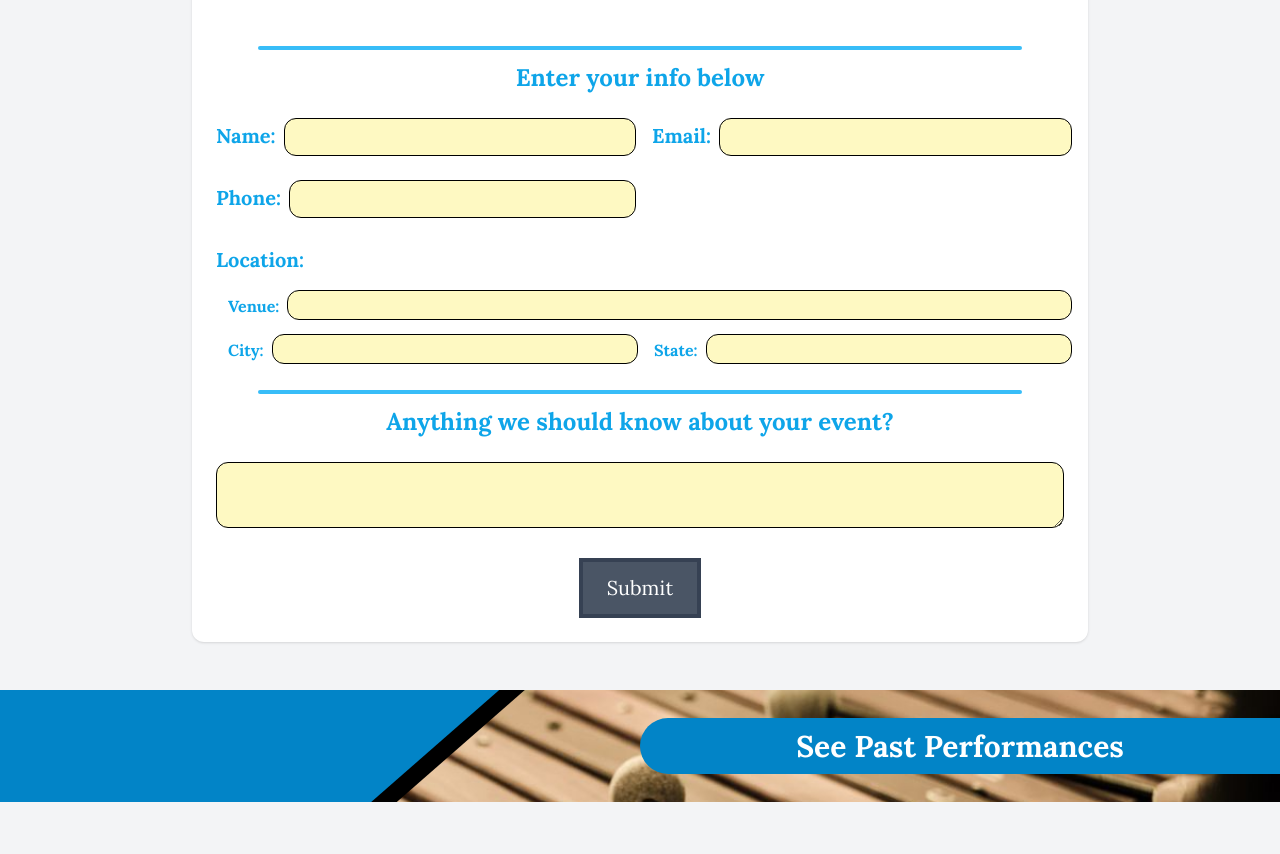
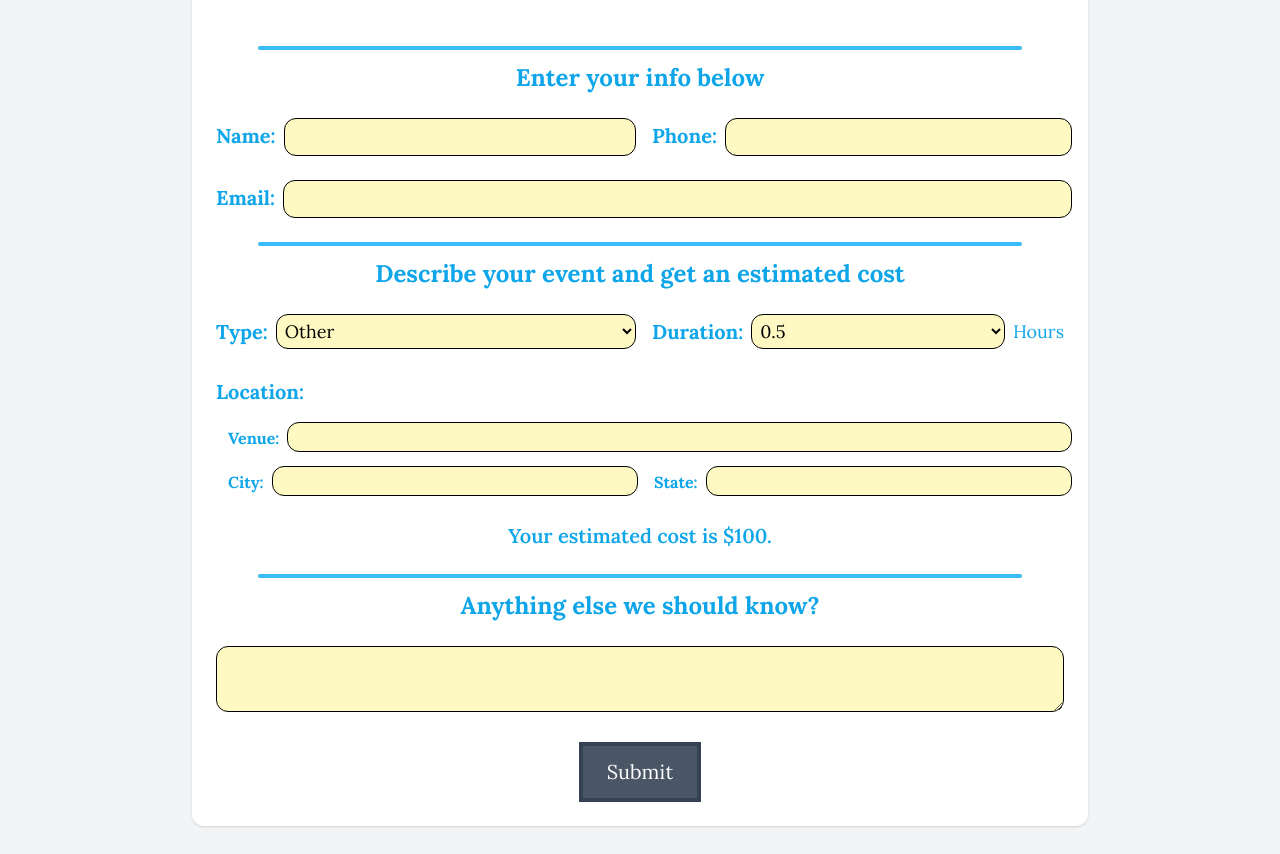
Before and after one commit to AlexHuynh35/KolintangWebsite, a Next.js app in the folder frontend/: page /book in a window 1280 px wide. Shown: the part 1100-1954 px from the top of the page. Built offline with nearby package versions, Linux system fonts and the light colour scheme.

Commit message:
feat: event type and length

```diff
--- a/frontend/src/components/form.tsx
+++ b/frontend/src/components/form.tsx
@@ -6,6 +6,7 @@ import { formatDate } from "@/utils/formatDate";
 import { checkDate, submitForm } from "@/utils/api";
 import { validateEmail, validatePhone } from "@/utils/validation";
 import Image from "next/image";
+import { allDurations, allEventTypes, defaultRate, EventType } from "@/data/request";
 
 export interface BookingRequest {
   name: string
@@ -15,6 +16,8 @@ export interface BookingRequest {
   venue: string
   city: string
   state: string
+  type: EventType
+  length: number
   message: string
 }
 
@@ -51,6 +54,8 @@ export default function Form() {
     venue: "",
     city: "",
     state: "",
+    type: "Other",
+    length: 0.5,
     message: ""
   })
   const [formLoading, setFormLoading] = useState<boolean>(false);
@@ -79,11 +84,11 @@ export default function Form() {
     });
   }
 
-  function handleChange(e: React.ChangeEvent<HTMLInputElement | HTMLTextAreaElement>) {
+  function handleChange(e: React.ChangeEvent<HTMLInputElement | HTMLTextAreaElement | HTMLSelectElement>) {
     const { name, value } = e.target
     setFormData(prev => ({
       ...prev,
-      [name]: value
+      [name]: name === "length" ? Number(value) : name === "type" ? (value as EventType) : value,
     }))
   }
 
@@ -250,6 +255,36 @@ export default function Form() {
                 </div>
               </div>
               <div className="flex flex-row">
+                <strong className="text-xl text-accent-medium py-1">Phone: </strong>
+                <div className="w-full flex flex-col">
+                  <input
+                    type="tel"
+                    name="phone"
+                    required
+                    value={formData.phone}
+                    onChange={handleChange}
+                    onBlur={() => {
+                      if (!validatePhone(formData.phone)) {
+                        setBookingError(prev => ({
+                          ...prev,
+                          phone: "Enter a valid phone number"
+                        }));
+                      }
+                      else {
+                        setBookingError(prev => ({
+                          ...prev,
+                          phone: null
+                        }));
+                      }
+                    }}
+                    className="w-full h-fit text-lg text-black border border-black bg-yellow-100 rounded-xl ml-2 p-1"
+                  ></input>
+                  {bookingError.phone && (
+                    <h1 className="text-md text-red-500 ml-2 p-1">{bookingError.phone}</h1>
+                  )}
+                </div>
+              </div>
+              <div className="flex flex-row md:col-span-2">
                 <strong className="text-xl text-accent-medium py-1">Email: </strong>
                 <div className="w-full flex flex-col">
                   <input
@@ -279,36 +314,50 @@ export default function Form() {
                   )}
                 </div>
               </div>
+            </div>
+
+            <div className="w-full flex justify-center pb-3">
+              <div className="w-9/10 h-1 bg-accent-light rounded" />
+            </div>
+
+            <h1 className="text-2xl text-accent-medium font-bold pb-6">Describe your event and get an estimated cost</h1>
+
+            <div className="w-full grid gap-6 grid-cols-1 md:grid-cols-2 pb-6">
               <div className="flex flex-row">
-                <strong className="text-xl text-accent-medium py-1">Phone: </strong>
+                <strong className="text-xl text-accent-medium py-1">Type: </strong>
                 <div className="w-full flex flex-col">
-                  <input
-                    type="tel"
-                    name="phone"
+                  <select
+                    name="type"
                     required
-                    value={formData.phone}
+                    value={formData.type}
                     onChange={handleChange}
-                    onBlur={() => {
-                      if (!validatePhone(formData.phone)) {
-                        setBookingError(prev => ({
-                          ...prev,
-                          phone: "Enter a valid phone number"
-                        }));
-                      }
-                      else {
-                        setBookingError(prev => ({
-                          ...prev,
-                          phone: null
-                        }));
-                      }
-                    }}
                     className="w-full h-fit text-lg text-black border border-black bg-yellow-100 rounded-xl ml-2 p-1"
-                  ></input>
-                  {bookingError.phone && (
-                    <h1 className="text-md text-red-500 ml-2 p-1">{bookingError.phone}</h1>
-                  )}
+                  >
+                    {allEventTypes.map((type) => (
+                      <option key={type.value} value={type.value}>{type.value}</option>
+                    ))}
+                  </select>
                 </div>
               </div>
+
+              <div className="flex flex-row">
+                <strong className="text-xl text-accent-medium py-1">Duration: </strong>
+                <div className="w-full flex flex-col">
+                  <select
+                    name="length"
+                    required
+                    value={formData.length}
+                    onChange={handleChange}
+                    className="w-full h-fit text-lg text-black border border-black bg-yellow-100 rounded-xl ml-2 p-1"
+                  >
+                    {allDurations.map((type) => (
+                      <option key={type} value={type}>{type}</option>
+                    ))}
+                  </select>
+                </div>
+                <p className="text-lg text-accent-medium ml-4 py-1"> {formData.length === 1 ? "Hour" : "Hours"}</p>
+              </div>
+
               <div className="flex flex-col md:col-span-2">
                 <strong className="text-xl text-accent-medium py-1">Location: </strong>
                 <div className="flex flex-col gap-3 mt-3 ml-3">
@@ -402,13 +451,17 @@ export default function Form() {
                   </div>
                 </div>
               </div>
+
+              <div className="flex justify-center md:col-span-2">
+                <h1 className="text-xl text-accent-medium font-semibold">Your estimated cost is ${formData.length * (allEventTypes.find((type) => type.value === formData.type) ?? { value: "Other", cost: defaultRate }).cost}.</h1>
+              </div>
             </div>
 
             <div className="w-full flex justify-center pb-3">
               <div className="w-9/10 h-1 bg-accent-light rounded" />
             </div>
 
-            <h1 className="text-2xl text-accent-medium font-bold pb-6">Anything we should know about your event?</h1>
+            <h1 className="text-2xl text-accent-medium font-bold pb-6">Anything else we should know?</h1>
 
             <div className="w-full pb-6">
               <textarea
--- a/frontend/src/components/request_card.tsx
+++ b/frontend/src/components/request_card.tsx
@@ -82,6 +82,8 @@ export default function RequestCard({ request }: RequestCardProps) {
           <p className="text-gray-800"><strong>Phone:</strong> {request.phone}</p>
           <p className="text-gray-800"><strong>Date:</strong> {formatDateString(request.date)}</p>
           <p className="text-gray-800"><strong>Location:</strong> {request.venue + ", " + request.city + ", " + request.state}</p>
+          <p className="text-gray-800"><strong>Event Type:</strong> {request.type}</p>
+          <p className="text-gray-800"><strong>Event Duration:</strong> {request.length + (request.length === 1 ? " Hour" : " Hours")}</p>
           <p className="md:col-span-2 text-gray-800"><strong>Message:</strong> {request.message}</p>
         </div>
       )}
--- a/frontend/src/data/request.ts
+++ b/frontend/src/data/request.ts
@@ -1,6 +1,19 @@
 import { formatDate } from "@/utils/formatDate";
 
 export type Status = "pending" | "confirmed" | "cancelled";
+
+export const defaultRate = 200;
+
+export const allEventTypes = [
+  { value: "Birthday", cost: defaultRate },
+  { value: "Wedding", cost: defaultRate },
+  { value: "Performance", cost: defaultRate },
+  { value: "Other", cost: defaultRate },
+];
+
+export type EventType = typeof allEventTypes[number]["value"];
+
+export const allDurations = [0.5, 1, 1.5, 2, 2.5, 3, 3.5, 4, 4.5, 5];
 
 export interface Request {
   id: number
@@ -11,6 +24,8 @@ export interface Request {
   venue: string
   city: string
   state: string
+  type: EventType
+  length: number
   message: string
   status: Status
 }
@@ -25,6 +40,8 @@ export const placeholder: Request[] = [
     venue: "string",
     city: "string",
     state: "string",
+    type: "Other",
+    length: 1,
     message: "string",
     status: "pending"
   },
@@ -37,6 +54,8 @@ export const placeholder: Request[] = [
     venue: "string",
     city: "string",
     state: "string",
+    type: "Other",
+    length: 1,
     message: "string",
     status: "confirmed"
   },
@@ -49,7 +68,9 @@ export const placeholder: Request[] = [
     venue: "string",
     city: "string",
     state: "string",
+    type: "Other",
+    length: 1,
     message: "string",
     status: "cancelled"
   }
-]
+];
```
Also changed, not shown: 2 other files (tests, documents, lock files or other folders).
